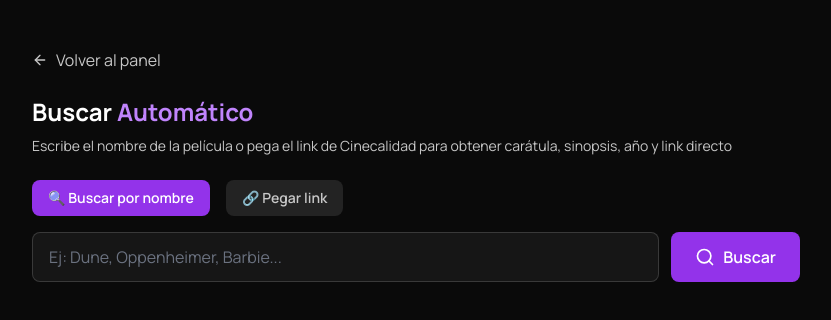
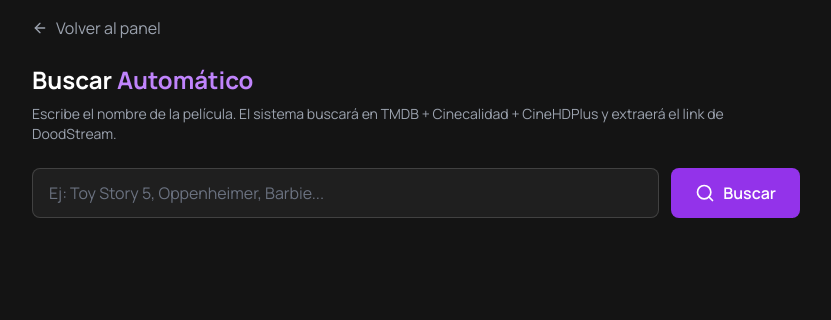
Before and after one commit to adonisventuramartinez-ai/onyx-prime, a Next.js app: page /agregar-auto in a window 1280 px wide. Shown: the top 320 px of the page, without its empty margins (224-1055 px from the left). Built offline with nearby package versions, Linux system fonts and the light colour scheme.

Commit message:
Refactor AgregarAutoPage to simplify movie search

```diff
--- a/app/agregar-auto/page.tsx
+++ b/app/agregar-auto/page.tsx
@@ -20,34 +20,25 @@ interface PeliculaEncontrada {
 export default function AgregarAutoPage() {
   const router = useRouter();
   const [nombre, setNombre] = useState("");
-  const [link, setLink] = useState("");
   const [cargando, setCargando] = useState(false);
   const [resultado, setResultado] = useState<PeliculaEncontrada | null>(null);
   const [error, setError] = useState("");
   const [guardando, setGuardando] = useState(false);
   const [guardado, setGuardado] = useState(false);
-  const [usarLink, setUsarLink] = useState(false);
 
   const buscarPelicula = async () => {
+    if (!nombre.trim()) {
+      setError("Escribe el nombre de la película");
+      return;
+    }
+
     setCargando(true);
     setError("");
     setResultado(null);
     setGuardado(false);
 
     try {
-      let url = `/api/buscar-cinecalidad?`;
-
-      if (usarLink && link.trim()) {
-        url += `link=${encodeURIComponent(link.trim())}`;
-      } else if (nombre.trim()) {
-        url += `nombre=${encodeURIComponent(nombre.trim())}`;
-      } else {
-        setError("Escribe el nombre o pega el link de la película");
-        setCargando(false);
-        return;
-      }
-
-      const res = await fetch(url);
+      const res = await fetch(`/api/buscar-pelicula?nombre=${encodeURIComponent(nombre)}`);
       const data = await res.json();
 
       if (!res.ok) {
@@ -55,14 +46,7 @@ export default function AgregarAutoPage() {
         return;
       }
 
-      if (data.pelicula) {
       setResultado(data.pelicula);
-        if (!data.pelicula.link_directo) {
-          setError("⚠️ No se encontró link directo. Se usará la página de detalle.");
-        }
-      } else {
-        setError("No se encontró la película");
-      }
     } catch (err) {
       setError("Error al buscar la película");
     } finally {
@@ -79,12 +63,7 @@ export default function AgregarAutoPage() {
         method: "POST",
         headers: { "Content-Type": "application/json" },
         body: JSON.stringify({
-          titulo: resultado.titulo,
-          anio: resultado.anio,
-          genero: resultado.genero,
-          sinopsis: resultado.sinopsis,
-          caratula: resultado.caratula,
-          link_directo: resultado.link_directo || link || "",
+          ...resultado,
           fuente: "auto",
         }),
       });
@@ -93,7 +72,8 @@ export default function AgregarAutoPage() {
         setGuardado(true);
         setTimeout(() => router.push("/admin"), 1500);
       } else {
-        setError("Error al guardar la película");
+        const data = await res.json();
+        setError(data.error || "Error al guardar");
       }
     } catch (err) {
       setError("Error al guardar");
@@ -103,11 +83,11 @@ export default function AgregarAutoPage() {
   };
 
   return (
-    <main className="min-h-screen bg-nf-dark px-4 py-8 md:py-12">
+    <main className="min-h-screen bg-[#141414] text-white p-4">
       <div className="max-w-3xl mx-auto">
         <Link
           href="/admin"
-          className="inline-flex items-center gap-2 text-nf-gray-light hover:text-white mb-6 transition-colors"
+          className="inline-flex items-center gap-2 text-gray-400 hover:text-white mb-6 transition-colors"
         >
           <ArrowLeft className="w-4 h-4" /> Volver al panel
         </Link>
@@ -115,49 +95,19 @@ export default function AgregarAutoPage() {
         <h1 className="text-2xl font-bold mb-2">
           Buscar <span className="text-purple-400">Automático</span>
         </h1>
-        <p className="text-nf-gray-light text-sm mb-6">
-          Escribe el nombre de la película o pega el link de Cinecalidad para obtener carátula, sinopsis, año y link directo
+        <p className="text-gray-400 text-sm mb-6">
+          Escribe el nombre de la película. El sistema buscará en TMDB + Cinecalidad + CineHDPlus y extraerá el link de DoodStream.
         </p>
 
-        <div className="flex gap-4 mb-4">
-          <button
-            onClick={() => setUsarLink(false)}
-            className={`px-4 py-2 rounded-lg text-sm font-semibold transition-colors ${
-              !usarLink ? "bg-purple-600 text-white" : "bg-white/10 text-nf-gray-light hover:bg-white/20"
-            }`}
-          >
-            🔍 Buscar por nombre
-          </button>
-          <button
-            onClick={() => setUsarLink(true)}
-            className={`px-4 py-2 rounded-lg text-sm font-semibold transition-colors ${
-              usarLink ? "bg-purple-600 text-white" : "bg-white/10 text-nf-gray-light hover:bg-white/20"
-            }`}
-          >
-            🔗 Pegar link
-          </button>
-        </div>
-
         <div className="flex gap-3 mb-6">
-          {usarLink ? (
           <input
             type="text"
-              placeholder="https://www.cinecalidad.am/ver-pelicula/rent-free/"
-              value={link}
-              onChange={(e) => setLink(e.target.value)}
-              onKeyDown={(e) => e.key === "Enter" && buscarPelicula()}
-              className="flex-1 bg-white/5 border border-white/15 rounded-lg px-4 py-3 focus:border-white focus:outline-none transition-colors text-white placeholder-gray-500"
-            />
-          ) : (
-            <input
-              type="text"
-              placeholder="Ej: Dune, Oppenheimer, Barbie..."
+            placeholder="Ej: Toy Story 5, Oppenheimer, Barbie..."
             value={nombre}
             onChange={(e) => setNombre(e.target.value)}
             onKeyDown={(e) => e.key === "Enter" && buscarPelicula()}
-              className="flex-1 bg-white/5 border border-white/15 rounded-lg px-4 py-3 focus:border-white focus:outline-none transition-colors text-white placeholder-gray-500"
+            className="flex-1 bg-white/5 border border-white/15 rounded-lg px-4 py-3 focus:border-purple-500 focus:outline-none text-white placeholder-gray-500"
           />
-          )}
           <button
             onClick={buscarPelicula}
             disabled={cargando}
@@ -169,11 +119,7 @@ export default function AgregarAutoPage() {
         </div>
 
         {error && (
-          <div className={`rounded-xl p-4 mb-6 flex items-start gap-3 ${
-            error.includes("⚠️")
-              ? "bg-yellow-500/10 border border-yellow-500/30 text-yellow-400"
-              : "bg-red-500/10 border border-red-500/30 text-red-400"
-          }`}>
+          <div className="rounded-xl p-4 mb-6 flex items-start gap-3 bg-red-500/10 border border-red-500/30 text-red-400">
             <AlertCircle className="w-5 h-5 flex-shrink-0 mt-0.5" />
             <span>{error}</span>
           </div>
@@ -182,7 +128,7 @@ export default function AgregarAutoPage() {
         {cargando && (
           <div className="text-center py-12">
             <Loader2 className="w-12 h-12 animate-spin text-purple-400 mx-auto mb-4" />
-            <p className="text-gray-400">Buscando en TMDB y Cinecalidad...</p>
+            <p className="text-gray-400">Buscando y extrayendo link...</p>
           </div>
         )}
 
@@ -240,7 +186,7 @@ export default function AgregarAutoPage() {
                       <ExternalLink className="w-3 h-3 flex-shrink-0" />
                     </a>
                   ) : (
-                    <p className="text-yellow-400 text-sm">⚠️ No se encontró link directo. Puedes agregarlo manualmente después.</p>
+                    <p className="text-yellow-400 text-sm">⚠️ No se encontró link de video</p>
                   )}
                 </div>
 
```
Lines whose indentation alone changed are shown as unchanged.
